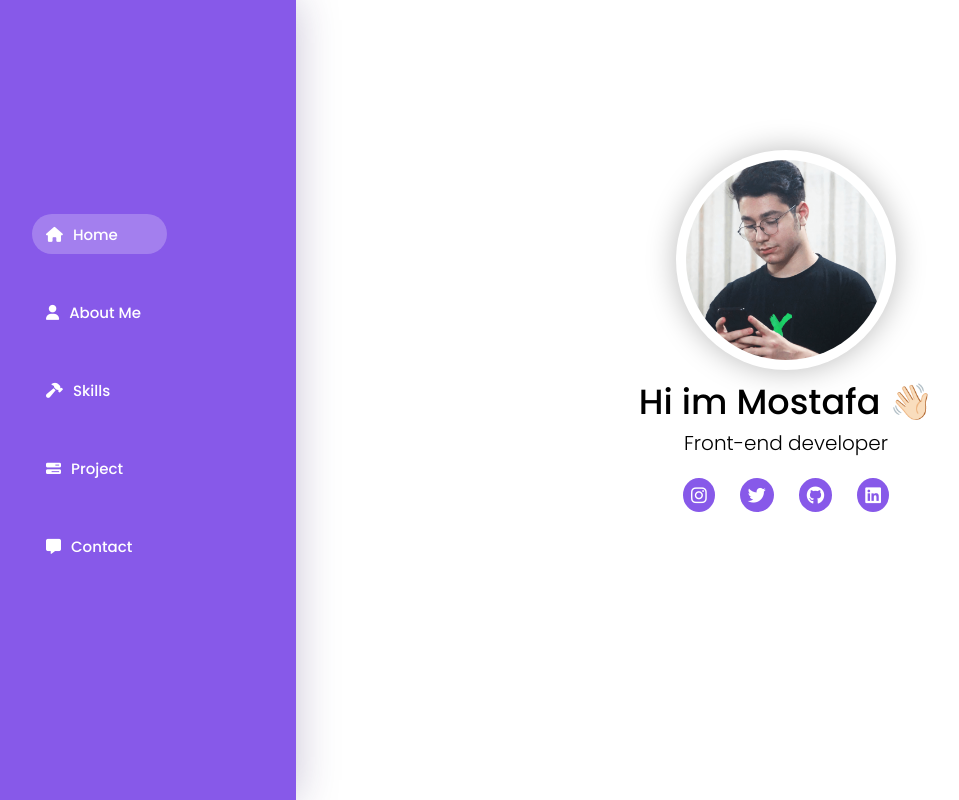
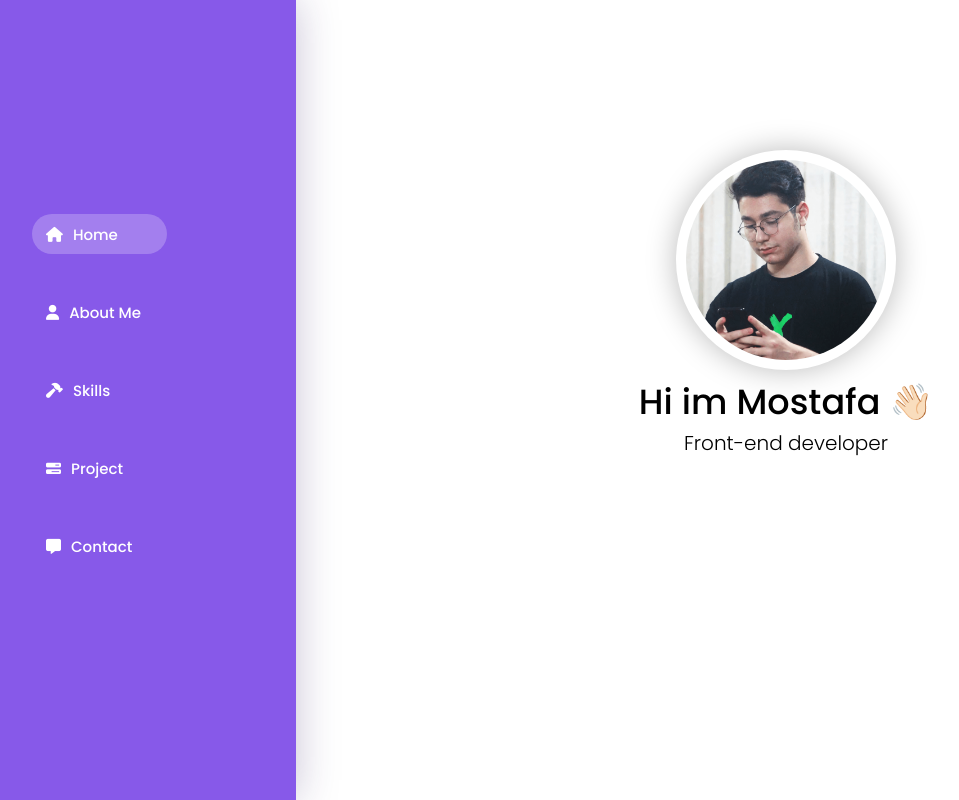
Before and after one commit to avinash1410-cyber/react-portofolio, a React (Create React App) app: page / in a window 1280 px wide. Shown: the whole page, without its empty margins (4-963 px from the left). Built offline with nearby package versions, Linux system fonts and the light colour scheme.

Commit message:
remove icon bar

```diff
--- a/src/pages/Contact/Contact.jsx
+++ b/src/pages/Contact/Contact.jsx
@@ -1,7 +1,7 @@
 import Container from '../../components/shared/Container/Container';
 import { Content } from './ContactStyle';
 import Text from '../../components/shared/Text/Text';
-import Icons from '../../components/layouts/SocialBar/SocialBar';
+// import Icons from '../../components/layouts/SocialBar/SocialBar';
 
 const Contact = () => {
   return (
@@ -23,7 +23,7 @@ const Contact = () => {
             Email : mostafa.kheibary@gmail.com
           </Text>
         </ul>
-        <Icons />
+        {/* <Icons /> */}
       </Content>
     </Container>
   );
--- a/src/pages/Home/Home.jsx
+++ b/src/pages/Home/Home.jsx
@@ -2,7 +2,7 @@ import { Image, Avatar, Content } from './HomeStyle';
 import Text from '../../components/shared/Text/Text';
 import avatar from '../../image/1.png';
 import Container from '../../components/shared/Container/Container';
-import Icons from '../../components/layouts/SocialBar/SocialBar';
+// import Icons from '../../components/layouts/IconsBar/SocialBar';
 
 const Home = () => {
   return (
@@ -22,7 +22,7 @@ const Home = () => {
         <Text weight={300} type='h2' size={2}>
           Front-end developer
         </Text>
-        <Icons />
+        {/* <Icons /> */}
       </Content>
     </Container>
   );
```
Also changed, not shown: src/components/layouts/IconsBar/SocialBar.jsx (renamed from src/components/layouts/socialBar/socialBar.jsx), src/components/layouts/IconsBar/SocialBarStyle.jsx (renamed from src/components/layouts/socialBar/socialBarStyle.jsx).
